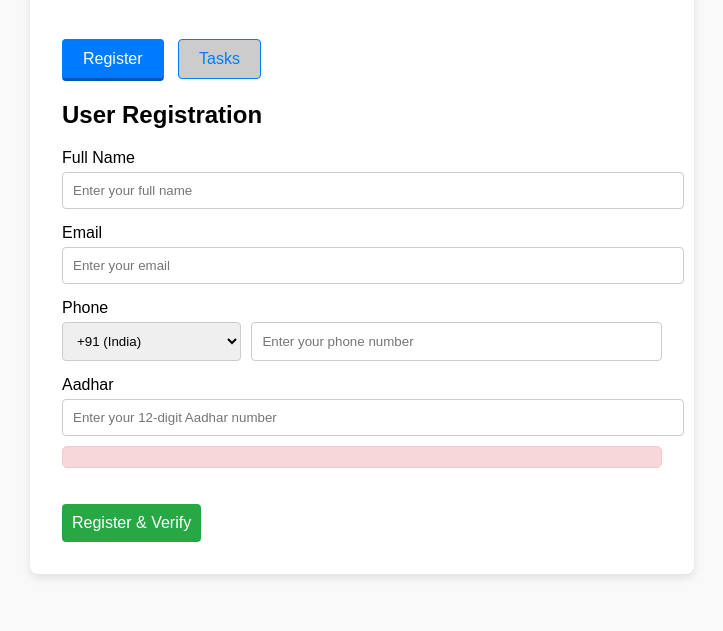
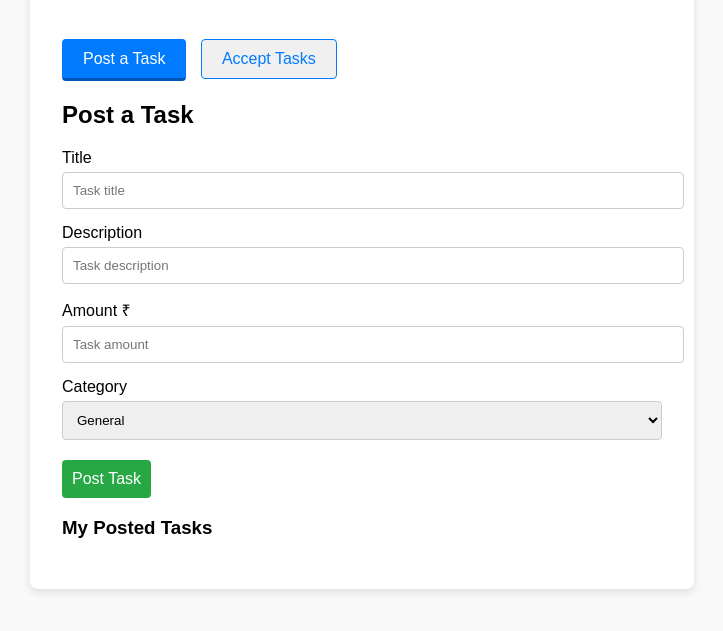
Before and after one commit to Amla-Patil/job-app, a plain HTML site: page index.html in a window 1280 px wide. Shown: the part 133-764 px from the top of the page, without its empty margins (278-1001 px from the left). Drawn offline with Linux system fonts and the light colour scheme.

Commit message:
Update index.html

```diff
--- a/index.html
+++ b/index.html
@@ -9,62 +9,51 @@
 <body>
   <div class="container">
     <h1>MyFlatCart: SocioCart</h1>
+
+    <!-- Tabs for switching between Post Tasks and Accept Tasks -->
     <div id="tabs">
-      <button id="register-tab" class="tab active">Register</button>
-      <button id="tasks-tab" class="tab" disabled>Tasks</button>
+      <button id="post-task-tab" class="tab active">Post a Task</button>
+      <button id="accept-task-tab" class="tab">Accept Tasks</button>
     </div>
 
-    <!-- Register Form -->
-    <div id="register-form" class="tab-content active">
-      <h2>User Registration</h2>
+    <!-- Post a Task Section -->
+    <div id="post-task-section" class="tab-content active">
+      <h2>Post a Task</h2>
+      <label for="task-title">Title</label>
+      <input type="text" id="task-title" placeholder="Task title" />
 
-      <label for="name">Full Name</label>
-      <input type="text" id="name" name="name" placeholder="Enter your full name" />
+      <label for="task-desc">Description</label>
+      <input type="text" id="task-desc" placeholder="Task description" />
 
-      <label for="email">Email</label>
-      <input type="email" id="email" name="email" placeholder="Enter your email" />
+      <label for="task-amount">Amount ₹</label>
+      <input type="number" id="task-amount" placeholder="Task amount" />
 
-      <label for="phone">Phone</label>
-      <div class="phone-container">
-        <!-- Country Code Dropdown -->
-        <select id="country-code" name="country-code">
-          <option value="+91" selected>+91 (India)</option>
-          <!-- Add more countries if needed -->
-        </select>
-        <!-- Phone Number Input -->
-        <input type="tel" id="phone" name="phone" maxlength="10" placeholder="Enter your phone number" />
-      </div>
+      <label for="task-category">Category</label>
+      <select id="task-category">
+        <option value="General">General</option>
+        <option value="Delivery">Delivery</option>
+        <option value="Technical">Technical</option>
+      </select>
 
-      <label for="aadhar">Aadhar</label>
-      <input type="text" id="aadhar" name="aadhar" maxlength="12" placeholder="Enter your 12-digit Aadhar number" />
+      <button id="post-task-btn">Post Task</button>
 
-      <p id="error" class="error"></p>
-      <button id="register-btn">Register & Verify</button>
+      <h3>My Posted Tasks</h3>
+      <ul id="posted-task-list"></ul>
     </div>
 
-    <!-- Task Section -->
-    <div id="task-section" class="tab-content">
-      <h2>Welcome, <span id="user-name"></span>!</h2>
+    <!-- Accept a Task Section -->
+    <div id="accept-task-section" class="tab-content">
+      <h2>Accept a Task</h2>
 
-      <!-- Post a Task -->
-      <div class="task-post">
-        <h3>Post a Task</h3>
+      <label for="filter-category">Filter by Category</label>
+      <select id="filter-category">
+        <option value="All">All</option>
+        <option value="General">General</option>
+        <option value="Delivery">Delivery</option>
+        <option value="Technical">Technical</option>
+      </select>
 
-        <label for="task-title">Title</label>
-        <input type="text" id="task-title" placeholder="Task title" />
-
-        <label for="task-desc">Description</label>
-        <input type="text" id="task-desc" placeholder="Task description" />
-
-        <label for="task-amount">Amount ₹</label>
-        <input type="number" id="task-amount" placeholder="Task amount" />
-
-        <button id="post-task-btn">Post Task</button>
-      </div>
-
-      <!-- Task List -->
-      <div>
-        <h3>Available Tasks</h3>
+      <div id="task-list-container">
         <ul id="task-list"></ul>
       </div>
     </div>
```
